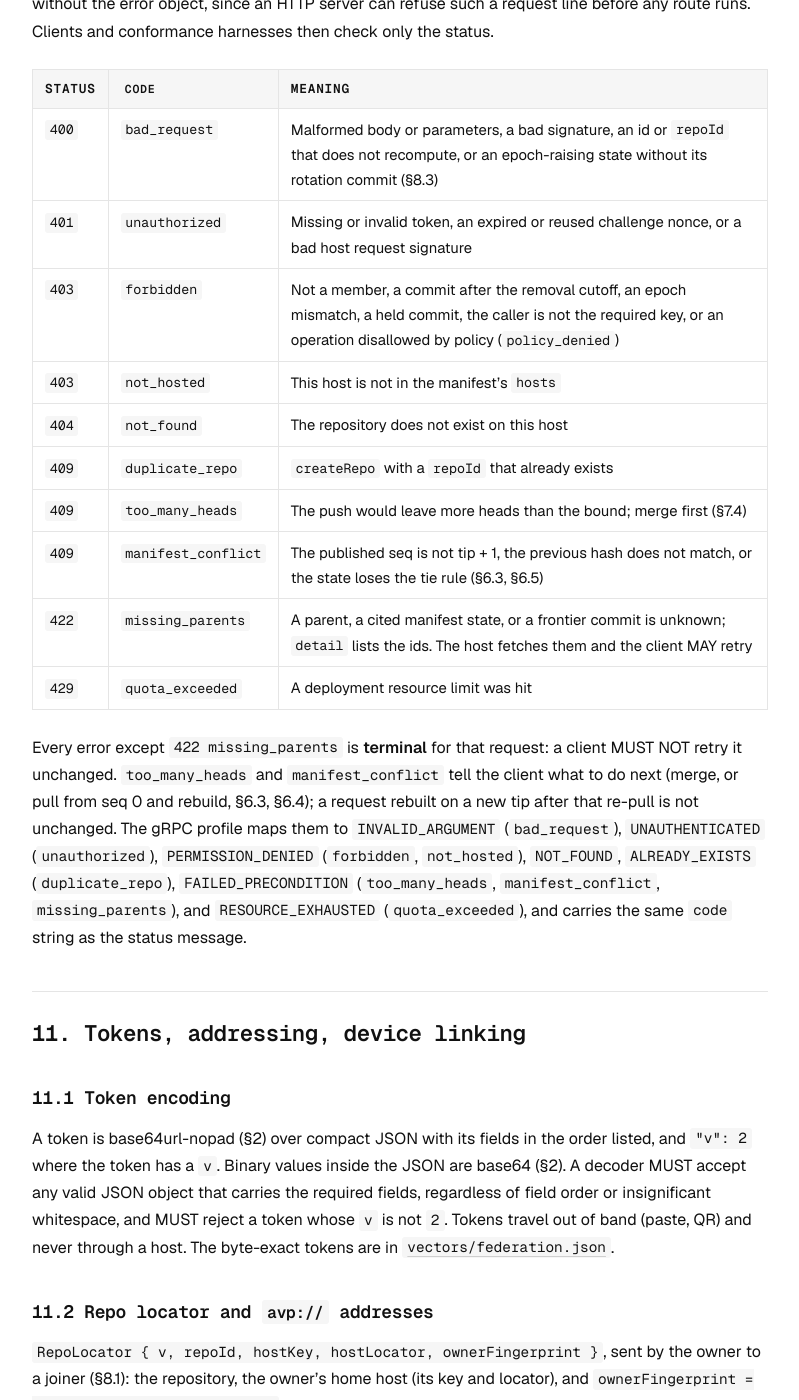
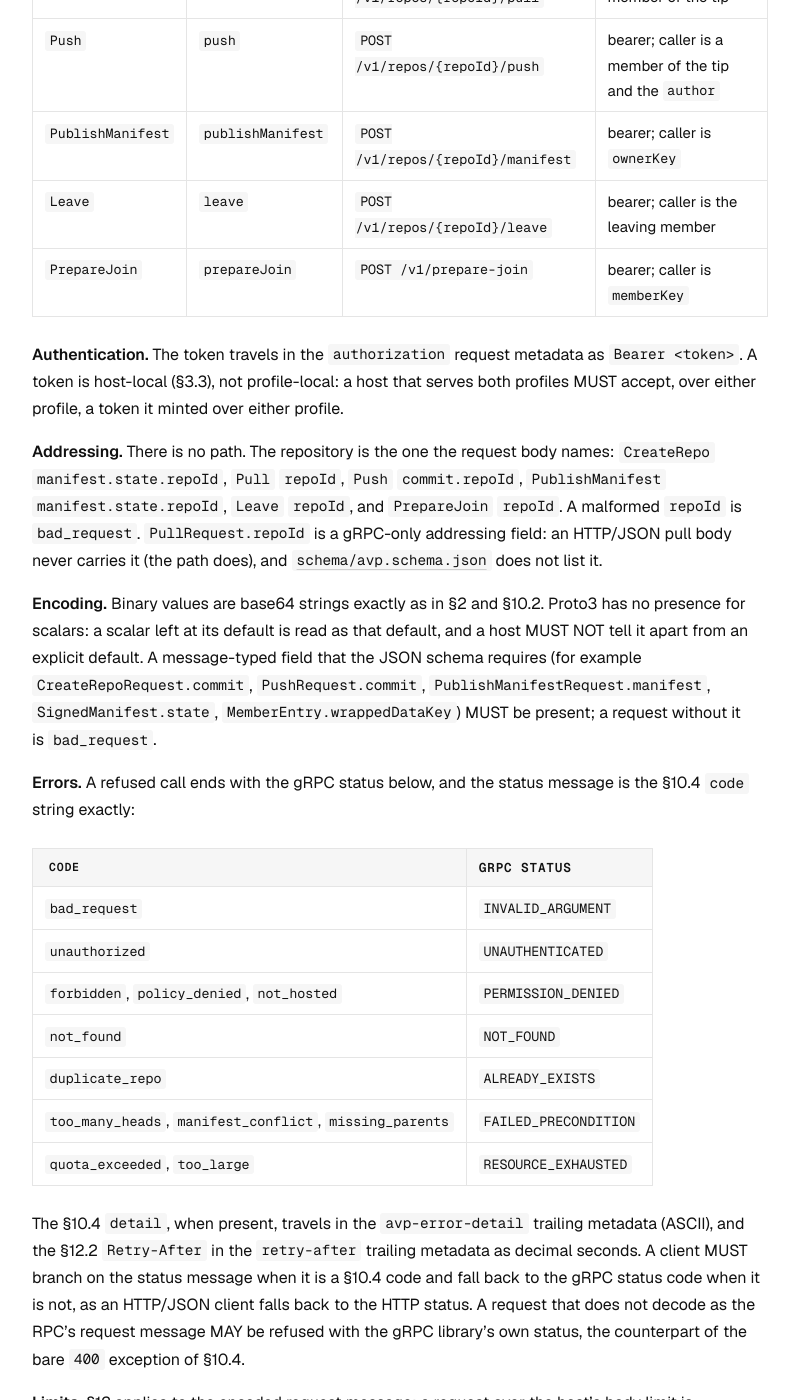
Before and after one commit to trqlmao/avp, a Jekyll site: the page built from SPEC.md, in a window 1280 px wide and 1400 px high, scrolled down 31008 px. Shown: the whole window, without its empty margins (240-1039 px from the left). Built offline with Jekyll 4.4.1, drawn with Linux system fonts in a browser that asks for light colours; our own code applies the rules of GitHub Pages for plain Markdown files; some of the changed text lies outside the part shown.

Commit message:
feat(proto): wire discovery and auth into the grpc vault service

```diff
--- a/SPEC.md
+++ b/SPEC.md
@@ -1044,10 +1044,70 @@ in `Authorization: Bearer <token>`. The conformance schema is
 
 ### 10.3 gRPC profile
 
-[`proto/avp.proto`](proto/avp.proto) is canonical. Field numbers and names are stable. The `Vault` service
-carries the client operations of §10.1 and the `Replication` service carries `Heads`, `Fetch`, and `Offer`
-(§9.1) for a deployment whose host-to-host profile is gRPC. Implementations MAY support either or both
-profiles; the message semantics are identical.
+[`proto/avp.proto`](proto/avp.proto) is canonical. Field numbers and names are stable. Implementations MAY
+support either or both profiles. The gRPC profile is a framing change only: the operations, authorization,
+error codes, limits, and every signed construction are those of the HTTP/JSON profile.
+
+**Service.** The `avp.Vault` service carries every client operation of §10.1 and discovery (§11.7):
+
+| RPC | Operation (§10.1) | HTTP/JSON route (§10.2) | Authorization |
+|---|---|---|---|
+| `GetHostInfo` | discovery (§11.7) | `GET /.well-known/avp` | none |
+| `Challenge` | `challenge` | `POST /api/auth/keypair/challenge` | none |
+| `Token` | `token` | `POST /api/auth/keypair/token` | none (the host mints the token) |
+| `CreateRepo` | `createRepo` | `POST /v1/repos` | bearer; caller is the genesis `ownerKey` |
+| `Pull` | `pull` | `POST /v1/repos/{repoId}/pull` | bearer; caller is a member of the tip |
+| `Push` | `push` | `POST /v1/repos/{repoId}/push` | bearer; caller is a member of the tip and the `author` |
+| `PublishManifest` | `publishManifest` | `POST /v1/repos/{repoId}/manifest` | bearer; caller is `ownerKey` |
+| `Leave` | `leave` | `POST /v1/repos/{repoId}/leave` | bearer; caller is the leaving member |
+| `PrepareJoin` | `prepareJoin` | `POST /v1/prepare-join` | bearer; caller is `memberKey` |
+
+**Authentication.** The token travels in the `authorization` request metadata as `Bearer <token>`. A token is
+host-local (§3.3), not profile-local: a host that serves both profiles MUST accept, over either profile, a
+token it minted over either profile.
+
+**Addressing.** There is no path. The repository is the one the request body names: `CreateRepo`
+`manifest.state.repoId`, `Pull` `repoId`, `Push` `commit.repoId`, `PublishManifest` `manifest.state.repoId`,
+`Leave` `repoId`, and `PrepareJoin` `repoId`. A malformed `repoId` is `bad_request`.
+`PullRequest.repoId` is a gRPC-only addressing field: an HTTP/JSON pull body never carries it (the path
+does), and [`schema/avp.schema.json`](schema/avp.schema.json) does not list it.
+
+**Encoding.** Binary values are base64 strings exactly as in §2 and §10.2. Proto3 has no presence for
+scalars: a scalar left at its default is read as that default, and a host MUST NOT tell it apart from an
+explicit default. A message-typed field that the JSON schema requires (for example `CreateRepoRequest.commit`,
+`PushRequest.commit`, `PublishManifestRequest.manifest`, `SignedManifest.state`,
+`MemberEntry.wrappedDataKey`) MUST be present; a request without it is `bad_request`.
+
+**Errors.** A refused call ends with the gRPC status below, and the status message is the §10.4 `code`
+string exactly:
+
+| `code` | gRPC status |
+|---|---|
+| `bad_request` | `INVALID_ARGUMENT` |
+| `unauthorized` | `UNAUTHENTICATED` |
+| `forbidden`, `policy_denied`, `not_hosted` | `PERMISSION_DENIED` |
+| `not_found` | `NOT_FOUND` |
+| `duplicate_repo` | `ALREADY_EXISTS` |
+| `too_many_heads`, `manifest_conflict`, `missing_parents` | `FAILED_PRECONDITION` |
+| `quota_exceeded`, `too_large` | `RESOURCE_EXHAUSTED` |
+
+The §10.4 `detail`, when present, travels in the `avp-error-detail` trailing metadata (ASCII), and the §12.2
+`Retry-After` in the `retry-after` trailing metadata as decimal seconds. A client MUST branch on the status
+message when it is a §10.4 code and fall back to the gRPC status code when it is not, as an HTTP/JSON
+client falls back to the HTTP status. A request that does not decode as the RPC's request message MAY be
+refused with the gRPC library's own status, the counterpart of the bare `400` exception of §10.4.
+
+**Limits.** §12 applies to the encoded request message: a request over the host's body limit is `too_large`
+(`RESOURCE_EXHAUSTED`).
+
+**Values.** A host MUST store and serve an item with the same decoded values whichever profile carried it,
+so an item written over one profile pulls over the other unchanged. Signatures cover the canonical encoding
+of §4.1, built from the decoded values, and never a transport encoding.
+
+**Discovery.** `GetHostInfo` answers what `GET /.well-known/avp` answers (§11.7).
+
+**Replication.** The `Replication` service carries `Heads`, `Fetch`, and `Offer` (§9.1) for a deployment
+whose host-to-host profile is gRPC; this section does not change it or §9.3.
 
 ### 10.4 Errors
 
@@ -1082,10 +1142,11 @@ only the status.
 
 Every error except `422 missing_parents` is **terminal** for that request: a client MUST NOT retry it
 unchanged. `too_many_heads` and `manifest_conflict` tell the client what to do next (merge, or pull from
-seq 0 and rebuild, §6.3, §6.4); a request rebuilt on a new tip after that re-pull is not unchanged. The gRPC profile maps them to `INVALID_ARGUMENT` (`bad_request`), `UNAUTHENTICATED`
-(`unauthorized`), `PERMISSION_DENIED` (`forbidden`, `not_hosted`), `NOT_FOUND`, `ALREADY_EXISTS`
-(`duplicate_repo`), `FAILED_PRECONDITION` (`too_many_heads`, `manifest_conflict`, `missing_parents`), and
-`RESOURCE_EXHAUSTED` (`quota_exceeded`), and carries the same `code` string as the status message.
+seq 0 and rebuild, §6.3, §6.4); a request rebuilt on a new tip after that re-pull is not unchanged. The gRPC profile (§10.3) maps them to
+`INVALID_ARGUMENT` (`bad_request`), `UNAUTHENTICATED` (`unauthorized`), `PERMISSION_DENIED` (`forbidden`,
+`policy_denied`, `not_hosted`), `NOT_FOUND`, `ALREADY_EXISTS` (`duplicate_repo`), `FAILED_PRECONDITION`
+(`too_many_heads`, `manifest_conflict`, `missing_parents`), and `RESOURCE_EXHAUSTED` (`quota_exceeded`,
+`too_large`), and carries the same `code` string as the status message.
 
 ## 11. Tokens, addressing, device linking
 
@@ -1154,6 +1215,11 @@ A host MAY expose an unauthenticated `GET /.well-known/avp` returning at least
 resolving a locator knows which transport profiles to use and can check the host key against the one in a
 token or in `hosts`. A client MUST match hosts by key (§3.3), never by locator alone. Absent discovery, a
 client SHOULD default to the HTTP/JSON profile over HTTPS.
+
+Over gRPC, discovery is the `GetHostInfo` RPC (§10.3), which answers the same document. `profiles` lists
+`grpc` on a host that serves the gRPC profile and `http-json` on one that serves the HTTP/JSON profile. A
+locator names where the host's HTTP/JSON profile is reached; a host that serves the gRPC profile at another
+address states that address out of band.
 
 ## 12. Operational limits
 
@@ -1286,7 +1352,8 @@ and a transcript built with another host key, `createRepo` checks, the pulled ch
 forks and merges, the head bound, `manifest_conflict`, the removal cutoff, leave, `prepareJoin`
 acceptances, and zero-knowledge), and its multi-host scenarios, which drive §9 between two or more hosts
 (convergence after a paused host, concurrent writes on two hosts, a removed member rejected on both, an
-unlisted host refused, an old-epoch head merged forward, and diverged owner states converging).
+unlisted host refused, an old-epoch head merged forward, and diverged owner states converging). A host
+that serves the gRPC profile (§10.3) additionally passes the same harness with `--profile grpc`.
 
 ## 15. Security considerations and open items
 
--- a/examples/conformance/package.json
+++ b/examples/conformance/package.json
@@ -12,6 +12,7 @@
   "devDependencies": {
     "@types/node": "^22.0.0",
     "ajv": "^8.17.1",
+    "protobufjs": "^7.6.6",
     "tsx": "^4.19.0",
     "typescript": "^5.6.0",
     "yaml": "^2.6.0"
```
Also changed, not shown: IMPLEMENTING.md (+7 -0 lines), README.md (+3 -2 lines), THREATMODEL.md (+4 -3 lines), examples/conformance/test/proto-schema.test.ts (added, +107 -0 lines), examples/conformance/test/schema.test.ts (+32 -7 lines), llms-full.txt (+87 -12 lines), CHANGELOG.md, 2 other files.
